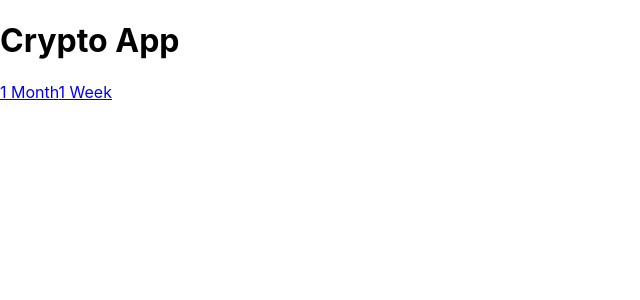
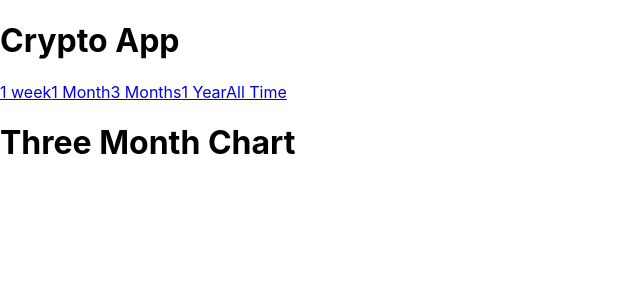
Before and after one commit to jlfarrington/crypto-visual, a React (Create React App) app: page /threemonth in a window 1280 px wide. Shown: the top 300 px of the page, without its empty margins (0-640 px from the left). Built offline with nearby package versions, Linux system fonts and the light colour scheme.

Commit message:
add 3 month, 1 year, all time charts + routing

```diff
--- a/src/components/Navigation/Routes.jsx
+++ b/src/components/Navigation/Routes.jsx
@@ -1,13 +1,19 @@
 import { Switch, Route } from 'react-router-dom';
-import { MonthChart } from '../Pages/Charts/MonthChart'
-import { WeekChart } from '../Pages/Charts/WeekChart'
+import { MonthChart } from '../Pages/Charts/MonthChart';
+import { WeekChart } from '../Pages/Charts/WeekChart';
+import { ThreeMonthChart } from '../Pages/Charts/ThreeMonthChart';
+import { YearChart } from '../Pages/Charts/YearChart';
+import { AllTimeChart } from '../Pages/Charts/AllTimeChart';
 
 export const Routes = () => {
     return (
         <>
             <Switch>
-                <Route exact path="/"><MonthChart /></Route>
-                <Route exact path="/week"><WeekChart /></Route>
+                <Route exact path="/"><WeekChart/></Route>
+                <Route exact path="/month"><MonthChart /></Route>
+                <Route exact path="/threemonth"><ThreeMonthChart /></Route>
+                <Route exact path="/year"><YearChart /></Route>
+                <Route exact path="/alltime"><AllTimeChart /></Route>
             </Switch>
         </>
     )
--- /dev/null
+++ b/src/components/Pages/Charts/AllTimeChart.jsx
@@ -0,0 +1,7 @@
+export const AllTimeChart = () => {
+    return (
+        <div>
+            <h1>All Time Chart</h1>
+        </div>
+    )
+}
--- a/src/components/Pages/Charts/Charts.jsx
+++ b/src/components/Pages/Charts/Charts.jsx
@@ -5,8 +5,11 @@ export const Charts = () => {
     return (
         <div>
             <h1>Crypto App</h1>
-            <Link to="/">1 Month</Link>
-            <Link to="/week">1 Week</Link>
+            <Link to="/">1 week</Link>
+            <Link to="/month">1 Month</Link>
+            <Link to="/threemonth">3 Months</Link>
+            <Link to="/year">1 Year</Link>
+            <Link to="/alltime">All Time</Link>
             <Routes />
         </div>
     )
--- /dev/null
+++ b/src/components/Pages/Charts/ThreeMonthChart.jsx
@@ -0,0 +1,7 @@
+export const ThreeMonthChart = () => {
+    return (
+        <div>
+             <h1>Three Month Chart</h1>
+        </div>
+    )
+}
--- /dev/null
+++ b/src/components/Pages/Charts/YearChart.jsx
@@ -0,0 +1,7 @@
+export const YearChart = () => {
+    return (
+        <div>
+             <h1>One year Chart</h1>
+        </div>
+    )
+}
```
